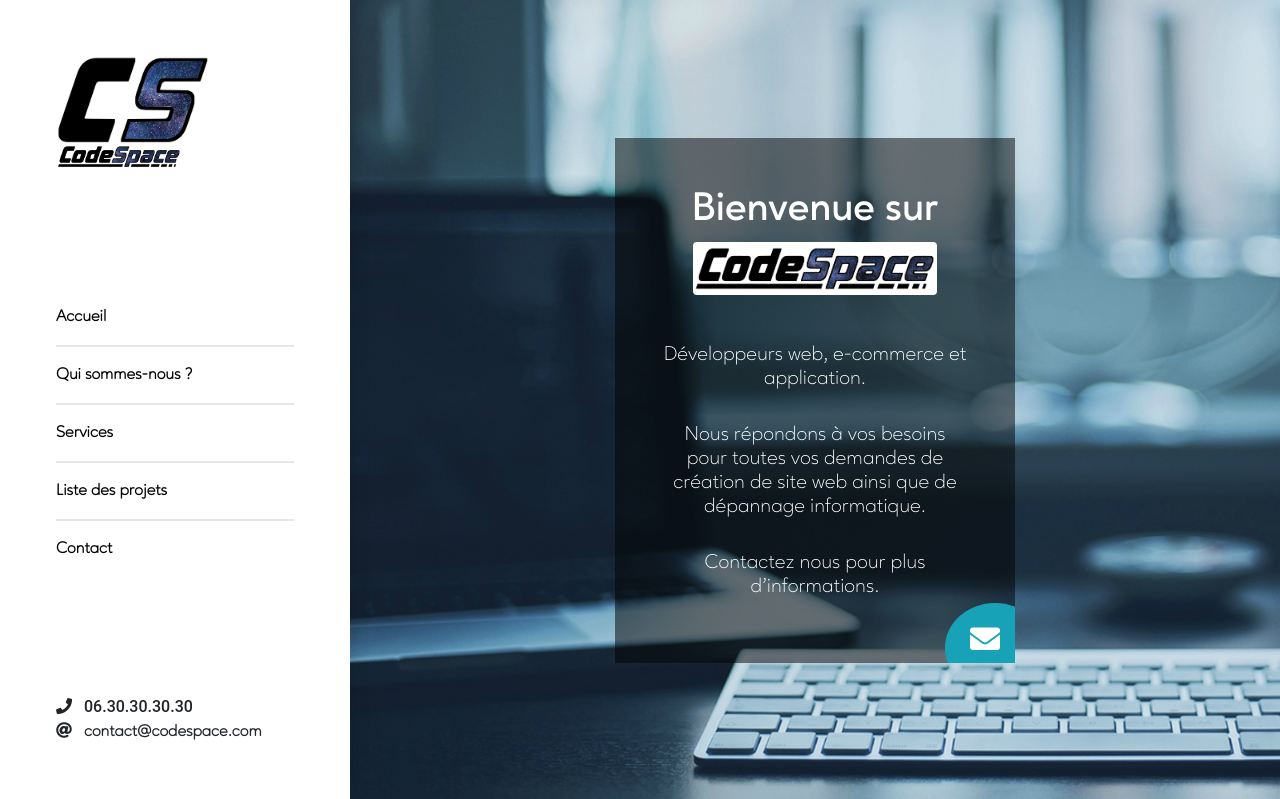
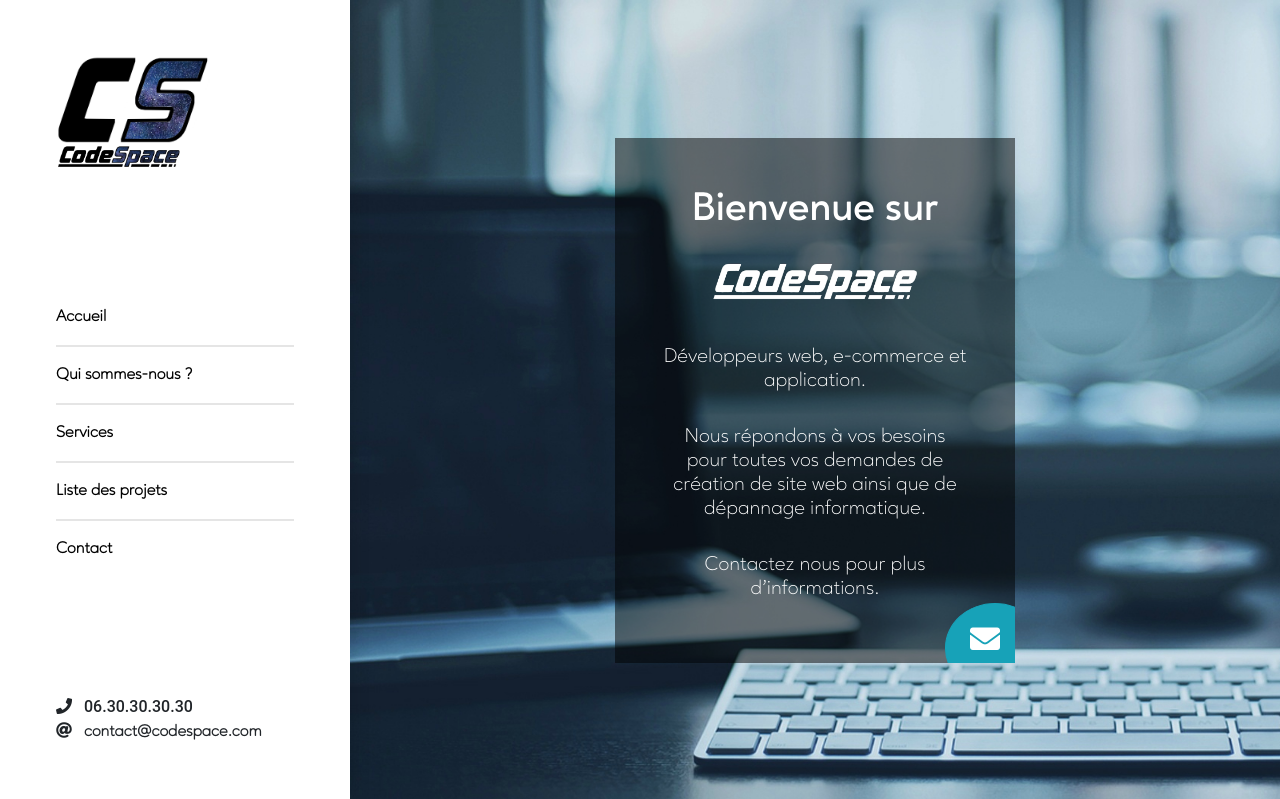
Before and after one commit to bologia/codespacesite, a PHP site: page / in a window 1280 px wide. Shown: the top 799 px of the page. Run offline with PHP 8.4, Linux system fonts and the light colour scheme; some libraries are stand-ins or nearby versions.

Commit message:
Add "Contact" section + update logo home

```diff
--- a/includes/home.php
+++ b/includes/home.php
@@ -2,7 +2,7 @@
     <div class="card-home card rounded-0">
         <div class="card-body text-center p-5">
             <h1>Bienvenue sur</h1>
-            <img src="./img/codespace-nobg.png" alt="Logo CodeSpace" width="80%" class="bg-white rounded"><br><br><br>
+            <img src="./img/codespacelogowhite.png" alt="Logo CodeSpace" width="80%"><br><br>
             <h5>Développeurs web, e-commerce et application.</h5><br>
             <h5>Nous répondons à vos besoins pour toutes vos demandes de création de site web ainsi que de dépannage informatique.</h5><br>
             <h5>Contactez nous pour plus d'informations.</h5>
--- a/index.php
+++ b/index.php
@@ -11,6 +11,7 @@
     <link rel="stylesheet" href="./css/home.css">
     <link rel="stylesheet" href="./css/about.css">
     <link rel="stylesheet" href="./css/services.css">
+    <link rel="stylesheet" href="./css/contact.css">
 </head>
 <body>
     <!-- Nav left -->
@@ -22,6 +23,7 @@
         <?php include('includes/home.php'); ?>
         <?php include('includes/about.php'); ?>
         <?php include('includes/services.php'); ?>
+        <?php include('includes/contact.php'); ?>
         <!-- other include ... -->
 
     </main>
```
Also changed, not shown: css/contact.css (added), img/codespacelogowhite.png, includes/contact.php (added).
